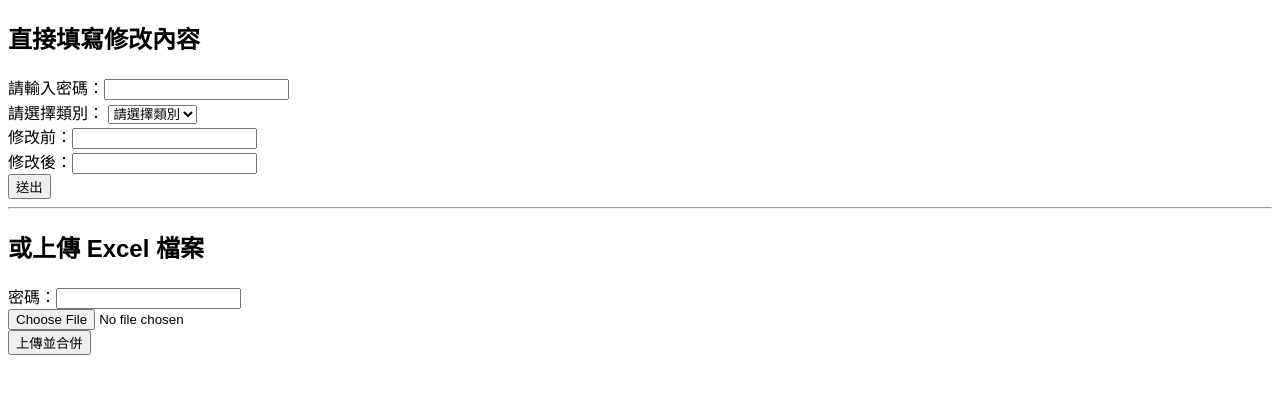
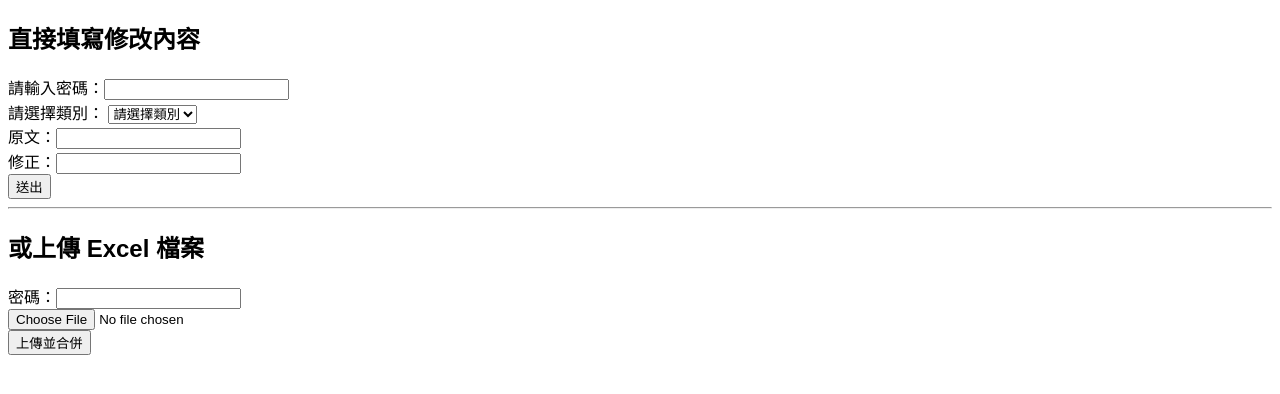
Before and after one commit to windmail1975/edit-review, a Flask app: page / in a window 1280 px wide. Shown: the top 394 px of the page. Run offline with Flask 3, Linux system fonts and the light colour scheme.

Commit message:
Update index.html

```diff
--- a/templates/index.html
+++ b/templates/index.html
@@ -65,8 +65,8 @@
       <option value="潤飾文稿">潤飾文稿</option>
       <option value="修改錯字">修改錯字</option>
     </select><br>
-    <label>修改前：</label><input type="text" name="before" required><br>
-    <label>修改後：</label><input type="text" name="after" required><br>
+    <label>原文：</label><input type="text" name="before" required><br>
+    <label>修正：</label><input type="text" name="after" required><br>
     <button type="submit">送出</button>
   </form>
 
```
